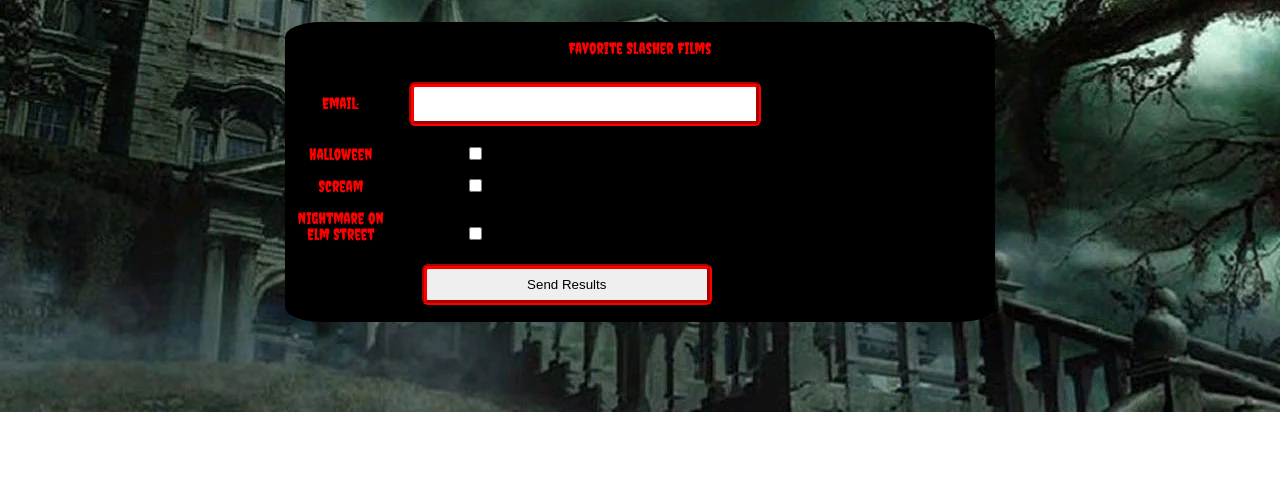
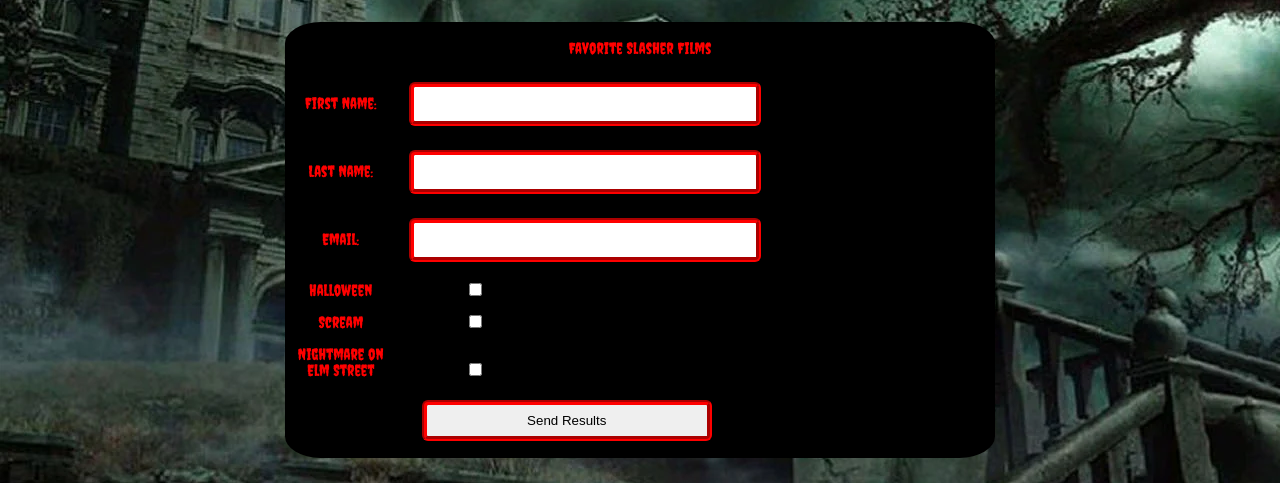
Before and after one commit to ALH-org/project1, a plain HTML site: page index.html in a window 1280 px wide. Shown: the part 388-871 px from the top of the page. Before the commit the page ends 800 px from the top, so only its background shows below. Drawn offline with Linux system fonts and the light colour scheme.

Commit message:
adding name
want to add first and last name for info

```diff
--- a/index.html
+++ b/index.html
@@ -16,6 +16,14 @@
     <form id="container" method="get" action="#null" autocomplete="on">
       <h1>Favorite Slasher Films</h1>
       <ol>
+        <li>
+          <label for="input-first">First Name:</label>
+          <input type="text" name="First" class="fontsize"/>
+        </li>
+        <li>
+          <label for="input-last">Last Name:</label>
+          <input type="text" name="Last" class="fontsize"/>
+        </li>
         <li>
           <label for="input-email">Email:</label>
           <input type="email" name="email" id="input-email" class="fontsize" pattern="^.+@.+$"/>
```
